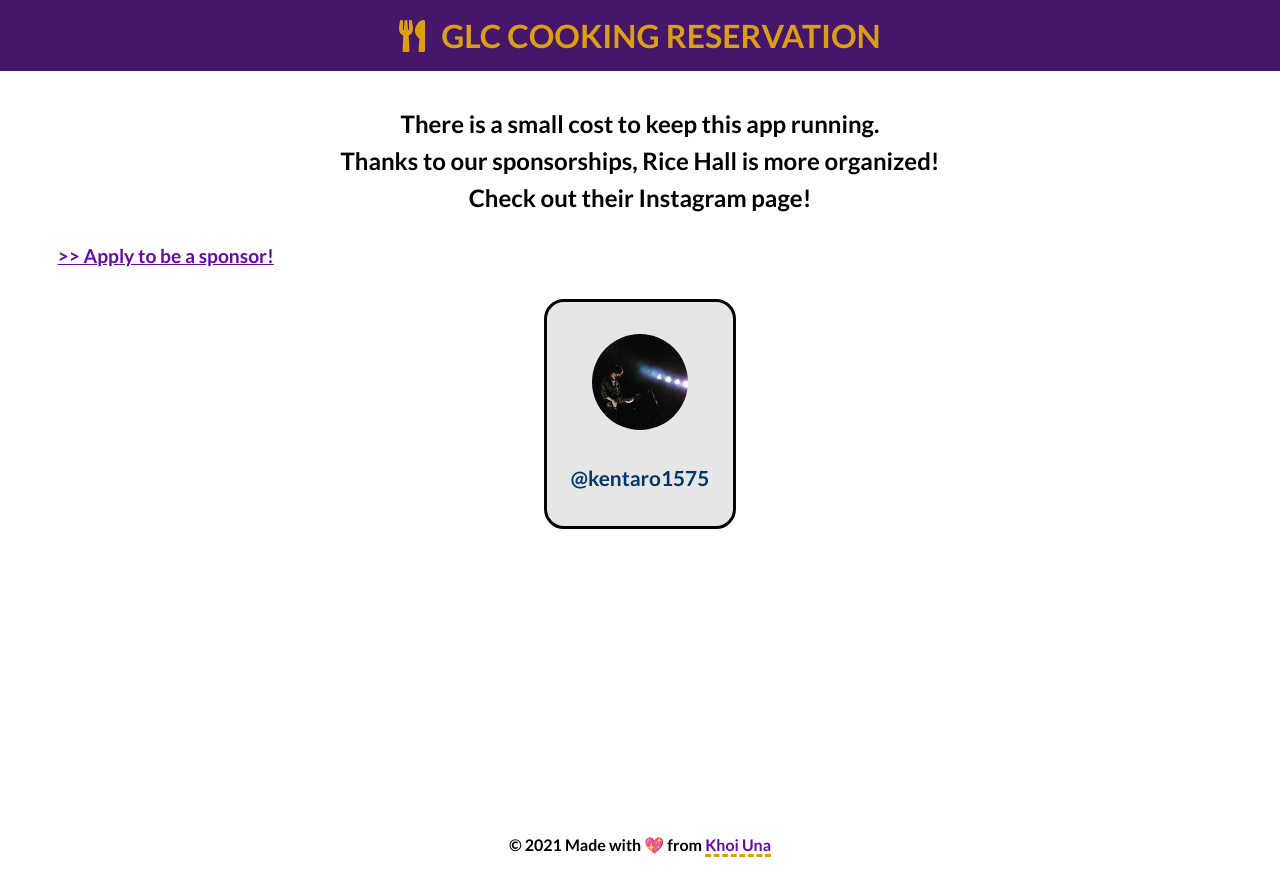
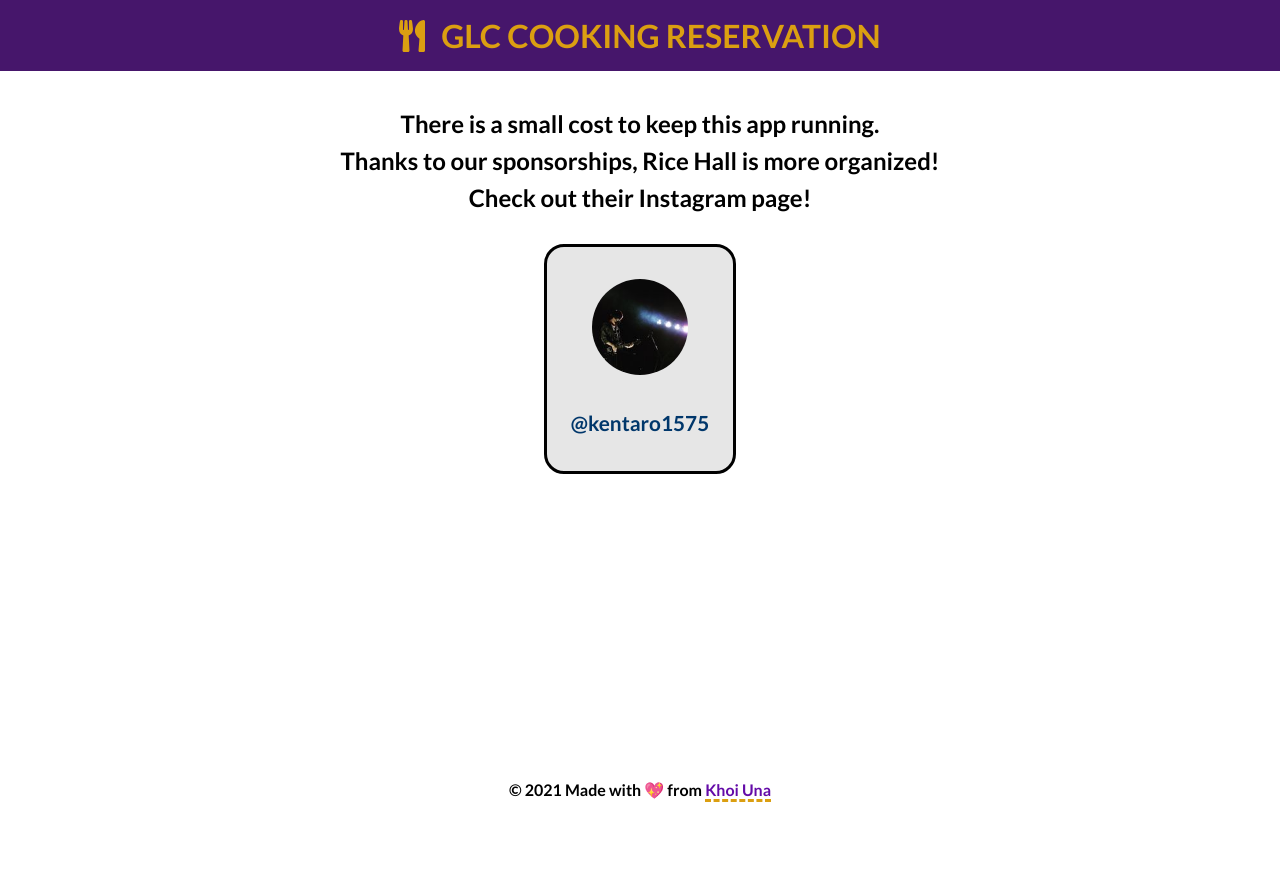
Before and after one commit to KhoiUna/cooking-reservation, a Next.js app in the folder client/: page /sponsor in a window 1280 px wide. After the commit the page ends 816 px from the top, so only its background shows below. Built offline with nearby package versions, Linux system fonts and the light colour scheme.

Commit message:
remove apply to be sponsor page

```diff
--- a/client/pages/index.js
+++ b/client/pages/index.js
@@ -43,11 +43,11 @@ export default function Home() {
                 <p>{">>"} Check out our sponsorships</p>
               </Link>
             </li>
-            <li className={homeStyles.home_nav_li}>
+            {/* <li className={homeStyles.home_nav_li}>
               <Link href="/apply">
                 <p>{">>"} Apply to be a sponsor!</p>
               </Link>
-            </li>
+            </li> */}
             <li className={homeStyles.home_nav_li}>
               <Link href="/time">
                 <p>{">>"} See kitchen's busy time</p>
--- a/client/pages/sponsor.js
+++ b/client/pages/sponsor.js
@@ -28,7 +28,7 @@ export default function Sponsor({}) {
         </h1>
       </section>
 
-      <nav className={homeStyles.home_nav}>
+      {/* <nav className={homeStyles.home_nav}>
         <ul>
           <li className={homeStyles.home_nav_li}>
             <Link href="/apply">
@@ -36,7 +36,7 @@ export default function Sponsor({}) {
             </Link>
           </li>
         </ul>
-      </nav>
+      </nav> */}
 
       <div className={sponsorStyles.sponsor_flex}>
         {sponsorArray.map((item, index) => (
```
Also changed, not shown: client/blocked/apply.js (renamed from client/pages/apply.js).
